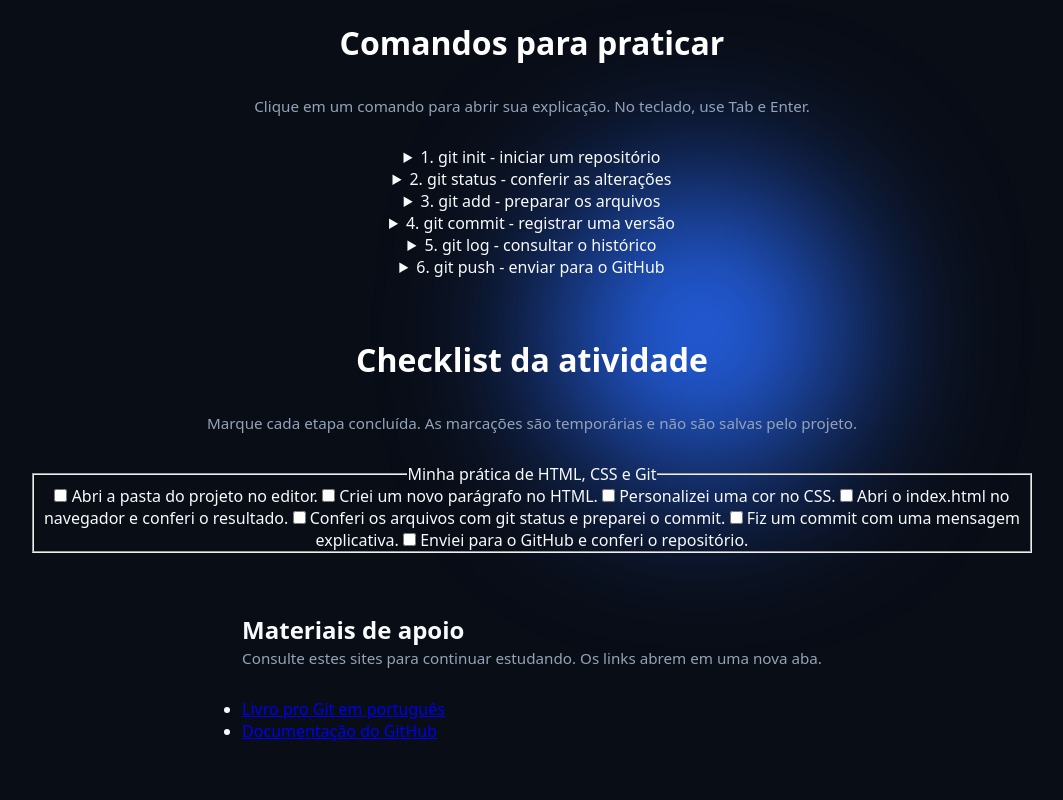
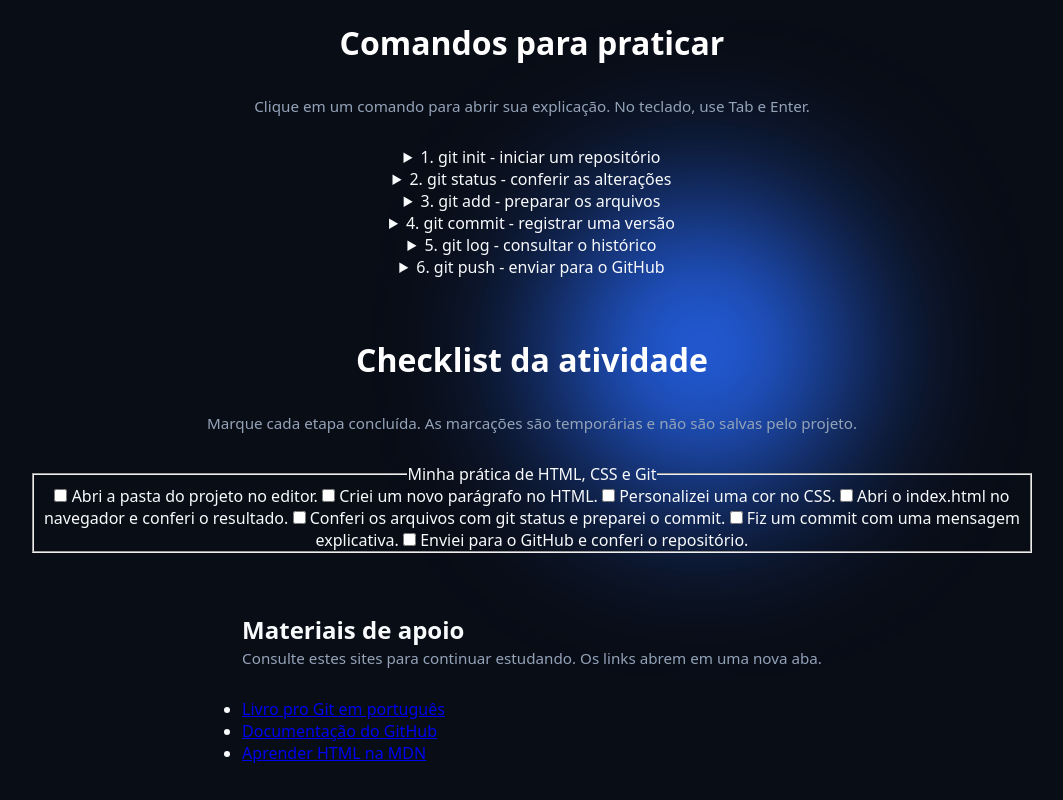
Before and after one commit to Ismaelvs16/ismael.PA, a plain HTML site: page index.html in a window 1280 px wide. Shown: the part 888-1688 px from the top of the page, without its empty margins (108-1171 px from the left). Drawn offline with Linux system fonts and the light colour scheme.

Commit message:
aprender HTML na MDN

```diff
--- a/index.html
+++ b/index.html
@@ -149,6 +149,7 @@
          <ul class="links-estudo">
             <li><a href="https://git-scm.com/book/pt-br/v2" target="_blank" rel="noopener noreferrer">Livro pro Git em português</a></li>
             <li><a href="https://docs.github.com/pt" target="_blank" rel="noopener noreferrer">Documentação do GitHub</a></li>
+            <li><a href="https://developer.mozilla.org/pt-BR/docs/Web/HTML" target="_blank" rel="noopener noreferrer">Aprender HTML na MDN</a></li>
          </ul>
      </section>
 </body>
```
